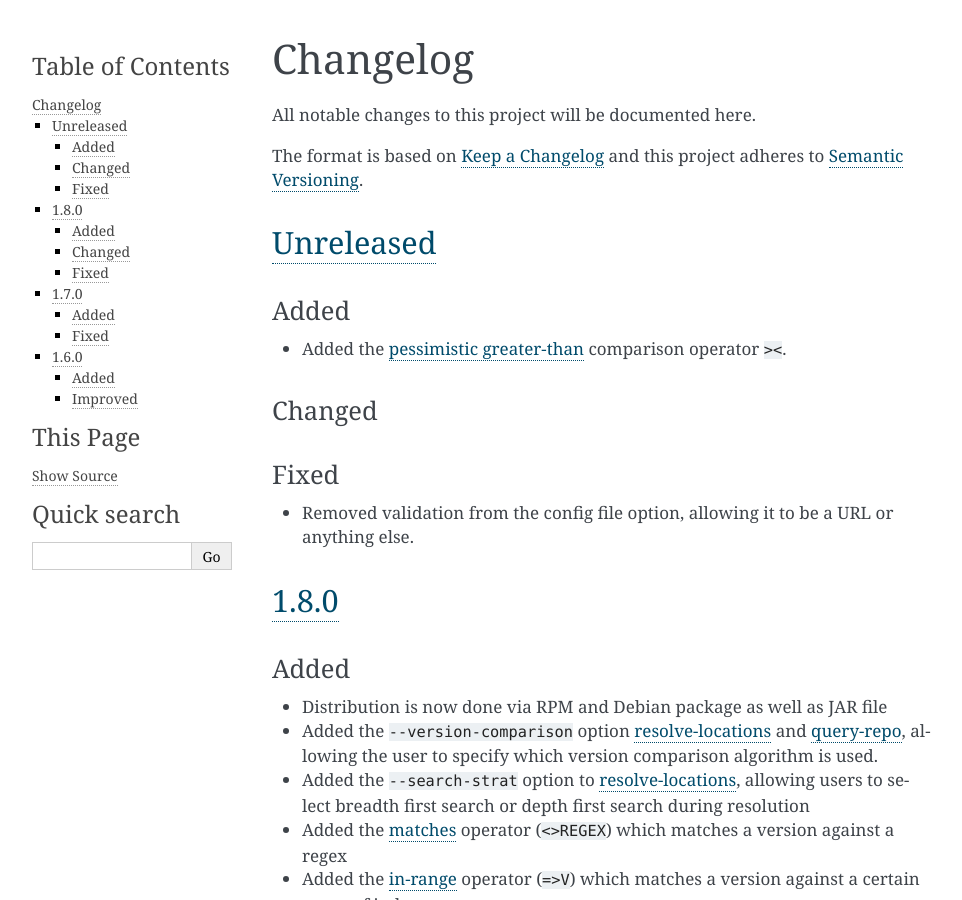
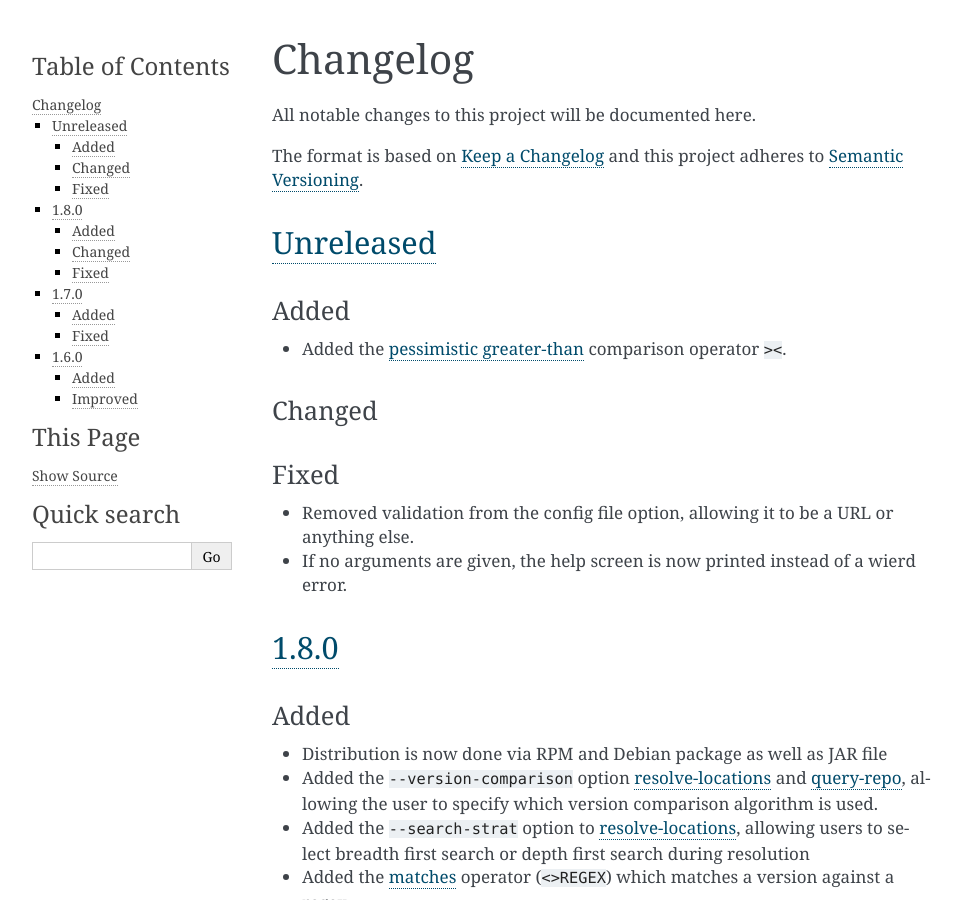
Before and after one commit to djhaskin987/degasolv, a Sphinx documentation site: the page built from docs/changelog.rst, in a window 1280 px wide and 900 px high. Shown: the whole window, without its empty margins (148-1110 px from the left). Built offline with Sphinx 7.4.7, drawn with Linux system fonts in a browser that asks for light colours.

Commit message:
Change behavior when no arguments are given

```diff
--- a/docs/changelog.rst
+++ b/docs/changelog.rst
@@ -23,6 +23,9 @@ Fixed
 +++++
 - Removed validation from the config file option, allowing it to be a URL or
   anything else.
+
+- If no arguments are given, the help screen is now printed instead of a wierd
+  error.
 
 `1.8.0`_
 --------
```
Also changed, not shown: 1 other file.
